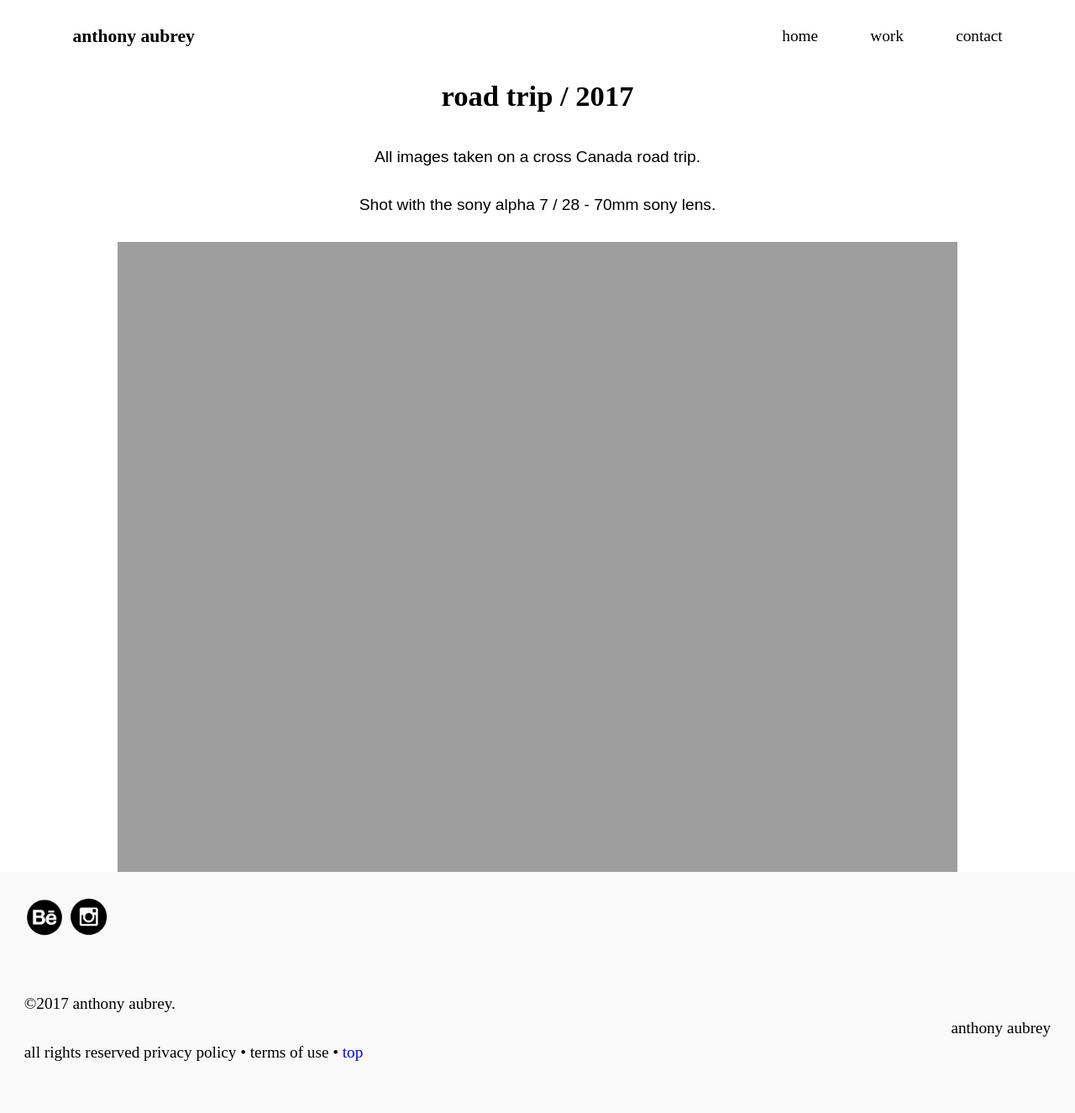
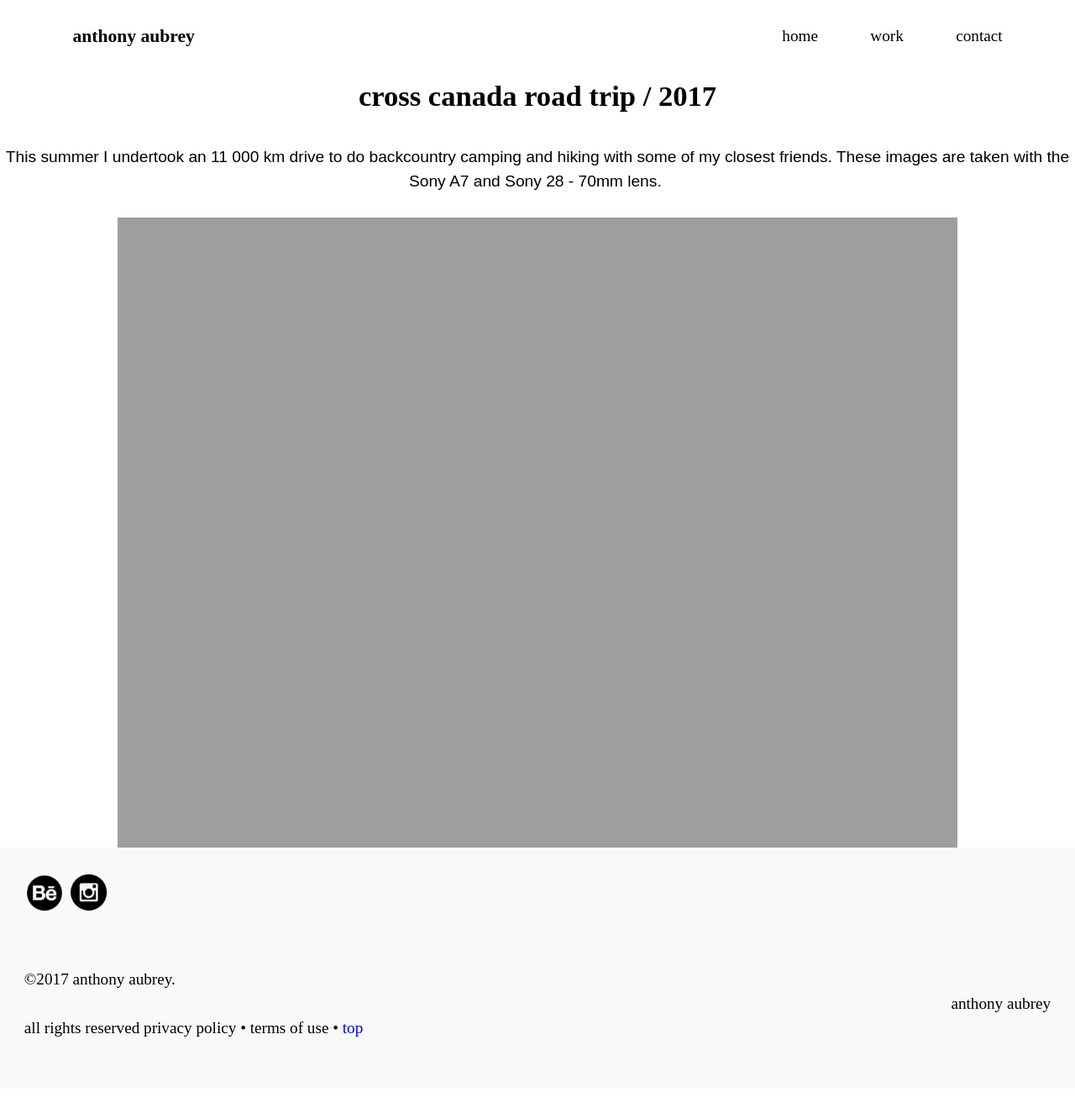
Before and after one commit to anthonyaubrey/portfolio, a Jekyll site: the page built from tripphotography.html, in a window 1280 px wide. Shown: the whole page at 84% size. Built offline with Jekyll 4.4.1, drawn with Linux system fonts in a browser that asks for light colours; after the commit the page ends 1296 px from its top, so only the background shows below that.

Commit message:
Updating text on new page

```diff
--- a/tripphotography.html
+++ b/tripphotography.html
@@ -4,12 +4,10 @@
 
 <main role="main" id="main" class="text-center">
   <div class="text-center">
-    <h1 class="text-center">road trip / 2017</h1>
-    <p class="open-sans text-center">All images taken on a cross Canada road trip.</p>
-    <p class="open-sans text-center">Shot with the sony alpha 7 / 28 - 70mm sony lens.</p>
+    <h1 class="text-center">cross canada road trip / 2017</h1>
+    <p class="open-sans text-center">This summer I undertook an 11 000 km drive to do backcountry camping and hiking with some of my closest friends. These images are taken with the Sony A7 and Sony 28 - 70mm lens. </p>
     <div>
       <img class="img-flex limgwrap"src="{{site.baseurl}}/img/tripphotography/.jpg">
-
     </div>
   </div>
 </main>
```
